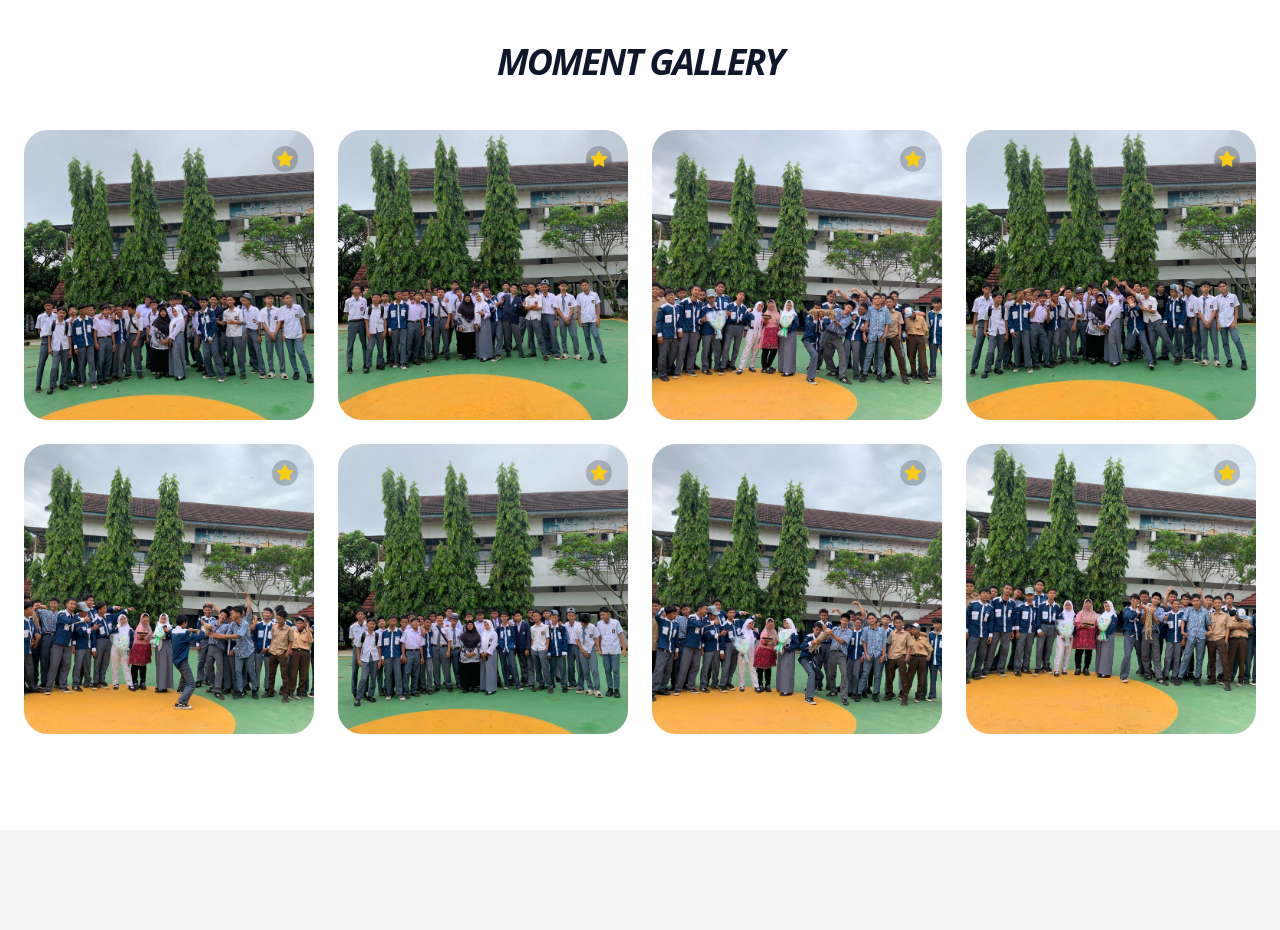
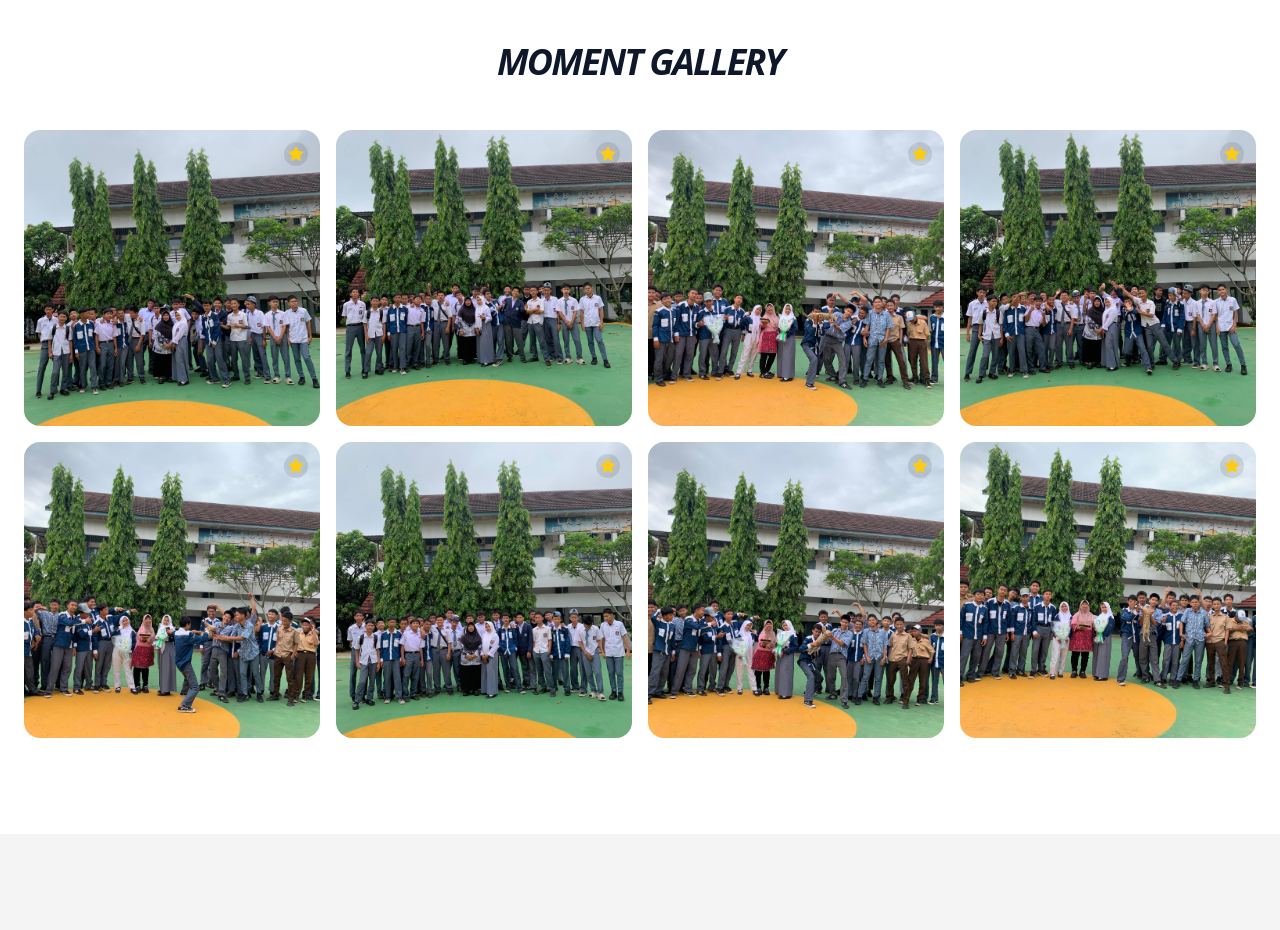
Before and after one commit to XZEERH/Web-Kelas-X.KKLP, a React (Vite) app: page / in a window 1280 px wide. Shown: the part 3360-4290 px from the top of the page. Built offline with nearby package versions, Linux system fonts and the light colour scheme.

Commit message:
Update MomentGallery.tsx

```diff
--- a/src/components/MomentGallery.tsx
+++ b/src/components/MomentGallery.tsx
@@ -5,40 +5,47 @@ import { Star, X } from 'lucide-react';
 const MomentGallery = () => {
   const [selected, setSelected] = useState<string | null>(null);
 
-  // DAFTAR GAMBAR GALLERY (Bisa Anda tambah/ubah sesuai file di assets/gallery/)
+  // Pastikan nama file di sini SAMA PERSIS dengan di folder assets/gallery Anda
+  // Perhatikan: Saya tambahkan "/" di awal agar Vite membacanya dari folder public
   const images = [
-    "assets/gallery/moment1.jpg",
-    "assets/gallery/moment2.jpg",
-    "assets/gallery/moment3.jpg",
-    "assets/gallery/moment4.jpg",
-    "assets/gallery/moment5.jpg",
-    "assets/gallery/moment6.jpg",
-    "assets/gallery/moment7.jpg",
-    "assets/gallery/moment8.jpg",
+    "/assets/gallery/moment1.jpg",
+    "/assets/gallery/moment2.jpg",
+    "/assets/gallery/moment3.jpg",
+    "/assets/gallery/moment4.jpg",
+    "/assets/gallery/moment5.jpg",
+    "/assets/gallery/moment6.jpg",
+    "/assets/gallery/moment7.jpg",
+    "/assets/gallery/moment8.jpg",
   ];
 
   return (
     <section id="moment" className="py-24 bg-white">
       <div className="max-w-7xl mx-auto px-6 text-center">
         <h2 className="text-4xl font-black italic mb-12 uppercase tracking-tighter">Moment Gallery</h2>
-        <div className="grid grid-cols-1 sm:grid-cols-2 md:grid-cols-4 gap-6">
+        <div className="grid grid-cols-2 md:grid-cols-4 gap-4">
           {images.map((img, i) => (
-            <motion.div
+            <div
               key={i}
-              whileHover={{ scale: 1.02 }}
               onClick={() => setSelected(img)}
-              className="relative aspect-square cursor-pointer group overflow-hidden rounded-3xl bg-slate-100"
+              className="relative aspect-square cursor-pointer overflow-hidden rounded-2xl bg-slate-100"
             >
+              {/* Gunakan loading="lazy" agar web ringan, tapi gambar tetap muncul cepat saat discroll */}
               <img
                 src={img}
-                className="w-full h-full object-cover transition-transform duration-500 group-hover:scale-110"
+                loading="lazy"
+                className="w-full h-full object-cover transition-opacity duration-300"
                 alt={`Moment ${i+1}`}
-                onError={(e) => { (e.target as HTMLImageElement).src = "https://via.placeholder.com/400?text=Foto+Belum+Ada"; }}
+                onLoad={(e) => (e.currentTarget.style.opacity = "1")}
+                style={{ opacity: 0 }}
+                onError={(e) => {
+                  // Jika gambar tidak muncul, tampilkan placeholder agar tidak kosong
+                  (e.target as HTMLImageElement).src = "https://via.placeholder.com/400?text=Cek+Nama+File";
+                }}
               />
-              <div className="absolute top-4 right-4 text-yellow-400 bg-black/20 p-1 rounded-full backdrop-blur-sm">
-                <Star size={18} fill="currentColor" />
+              <div className="absolute top-3 right-3 text-yellow-400 bg-black/10 p-1 rounded-full">
+                <Star size={16} fill="currentColor" />
               </div>
-            </motion.div>
+            </div>
           ))}
         </div>
       </div>
@@ -47,15 +54,15 @@ const MomentGallery = () => {
         {selected && (
           <motion.div
             initial={{ opacity: 0 }} animate={{ opacity: 1 }} exit={{ opacity: 0 }}
-            className="fixed inset-0 z-[200] bg-black/95 flex items-center justify-center p-6 backdrop-blur-sm"
+            className="fixed inset-0 z-[200] bg-black/90 flex items-center justify-center p-4 backdrop-blur-md"
             onClick={() => setSelected(null)}
           >
-            <button className="absolute top-8 right-8 text-white hover:rotate-90 transition-transform">
-              <X size={48}/>
+            <button className="absolute top-6 right-6 text-white bg-white/10 p-2 rounded-full">
+              <X size={32}/>
             </button>
-            <motion.img
-              initial={{ scale: 0.9, y: 20 }} animate={{ scale: 1, y: 0 }}
-              src={selected} className="max-w-full max-h-full rounded-xl shadow-2xl border-2 border-white/20"
+            <img
+              src={selected}
+              className="max-w-full max-h-[85vh] rounded-lg shadow-2xl"
             />
           </motion.div>
         )}
```
